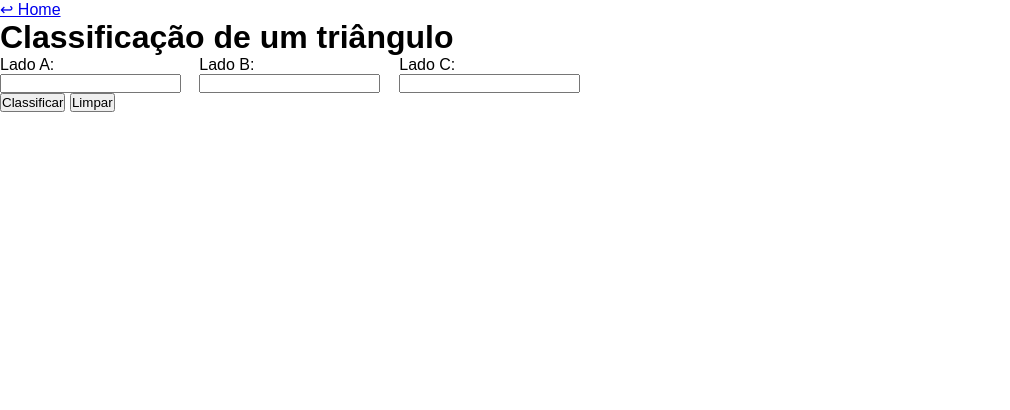
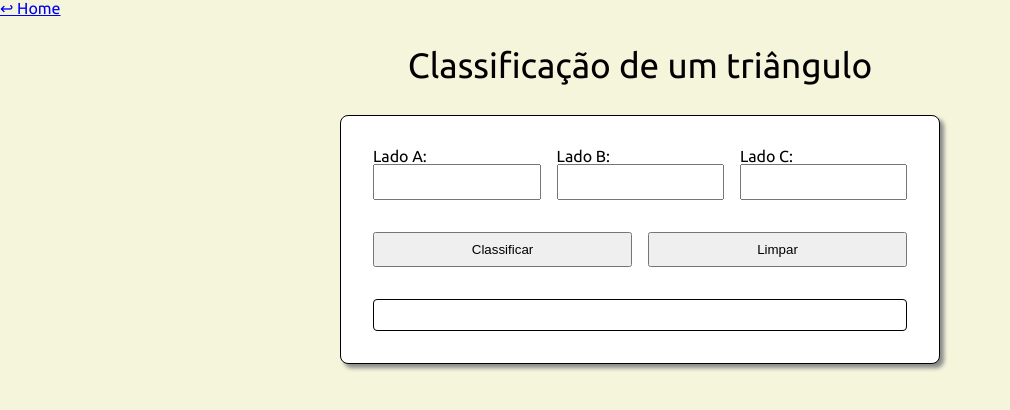
Before and after one commit to JoaoRoccella/logica-programacao-js-t8, a plain HTML site: page classificacao-triangulo.html in a window 1280 px wide. Shown: the whole page, without its empty margins (0-1010 px from the left). Drawn offline with Linux system fonts and the light colour scheme.

Commit message:
style: iniciando estilo exercício 1

```diff
--- a/classificacao-triangulo.html
+++ b/classificacao-triangulo.html
@@ -4,11 +4,15 @@
     <meta charset="UTF-8">
     <meta name="viewport" content="width=device-width, initial-scale=1.0">
     <title>Classificação de um triângulo</title>
+    <link rel="stylesheet" href="reset.css">
     <link rel="stylesheet" href="style.css">
 </head>
 <body>
+
     <a href="index.html">↩ Home</a>
-    <h1>Classificação de um triângulo</h1>
+    <h1 class="titulo-pagina">Classificação de um triângulo</h1>
+
+    <main>
 
         <form action=".">
 
@@ -32,12 +36,16 @@
 
             </div>
 
+            <div class="botoes">
                 <button type="button" id="btClassificar">Classificar</button>
                 <button type="reset" id="btLimpar">Limpar</button>
+            </div>
 
         </form>
 
         <div id="resultado"></div>
+
+    </main>
 
     <script>
 
--- /dev/null
+++ b/reset.css
@@ -0,0 +1,48 @@
+/* http://meyerweb.com/eric/tools/css/reset/
+   v2.0 | 20110126
+   License: none (public domain)
+*/
+
+html, body, div, span, applet, object, iframe,
+h1, h2, h3, h4, h5, h6, p, blockquote, pre,
+a, abbr, acronym, address, big, cite, code,
+del, dfn, em, img, ins, kbd, q, s, samp,
+small, strike, strong, sub, sup, tt, var,
+b, u, i, center,
+dl, dt, dd, ol, ul, li,
+fieldset, form, label, legend,
+table, caption, tbody, tfoot, thead, tr, th, td,
+article, aside, canvas, details, embed,
+figure, figcaption, footer, header, hgroup,
+menu, nav, output, ruby, section, summary,
+time, mark, audio, video {
+	margin: 0;
+	padding: 0;
+	border: 0;
+	font-size: 100%;
+	font: inherit;
+	vertical-align: baseline;
+}
+/* HTML5 display-role reset for older browsers */
+article, aside, details, figcaption, figure,
+footer, header, hgroup, menu, nav, section {
+	display: block;
+}
+body {
+	line-height: 1;
+}
+ol, ul {
+	list-style: none;
+}
+blockquote, q {
+	quotes: none;
+}
+blockquote:before, blockquote:after,
+q:before, q:after {
+	content: '';
+	content: none;
+}
+table {
+	border-collapse: collapse;
+	border-spacing: 0;
+}
--- a/style.css
+++ b/style.css
@@ -1,24 +1,59 @@
-/* Resetando alguns estilos padrão do navegador */
-* {
-    margin: 0;
-    padding: 0;
-}
-
 @import url('https://fonts.googleapis.com/css2?family=Ubuntu:ital,wght@0,300;0,400;0,500;0,700;1,300;1,400;1,500;1,700&display=swap');
 
-:root { /* <html> */
-    --fonte-geral: 'Ubuntu', sans-serif;
+* {
+    box-sizing: border-box;
 }
 
 body {
-    font-family: var(--fonte-geral);
+    font-family: 'Ubuntu', sans-serif;
+    background-color: beige;
+}
+
+.titulo-pagina {
+    width: 600px;
+    margin: 2rem auto;
+    text-align: center;
+    font-size: 2.2rem;
+}
+
+main {
+    width: 600px;
+    /* border-width: 1px; */
+    /* border-style: solid; */
+    /* border-color: black; */
+    border: 1px solid black; /* shorthand para a borda */
+    margin: auto;
+    padding: 2rem;
+    background-color: #fff;
+    border-radius: 8px;
+    box-shadow: 4px 4px 4px #888;
 }
 
 .elementos-em-linha {
     display: flex;
     justify-content: space-between;
+    gap: 1rem;
 }
 
-form {
-    width: 600px;
+.botoes {
+    margin: 2rem 0;
+    display: flex;
+    gap: 1rem;
 }
+
+button {
+    width: 100%;
+    line-height: 2.2;
+}
+
+input {
+    width: 100%;
+    line-height: 2.2;
+}
+
+#resultado {
+    border: 1px solid black;
+    height: 2rem;
+    margin: 2rem 0 0 0;
+    border-radius: 4px;
+}
```
Lines whose indentation alone changed are shown as unchanged.
